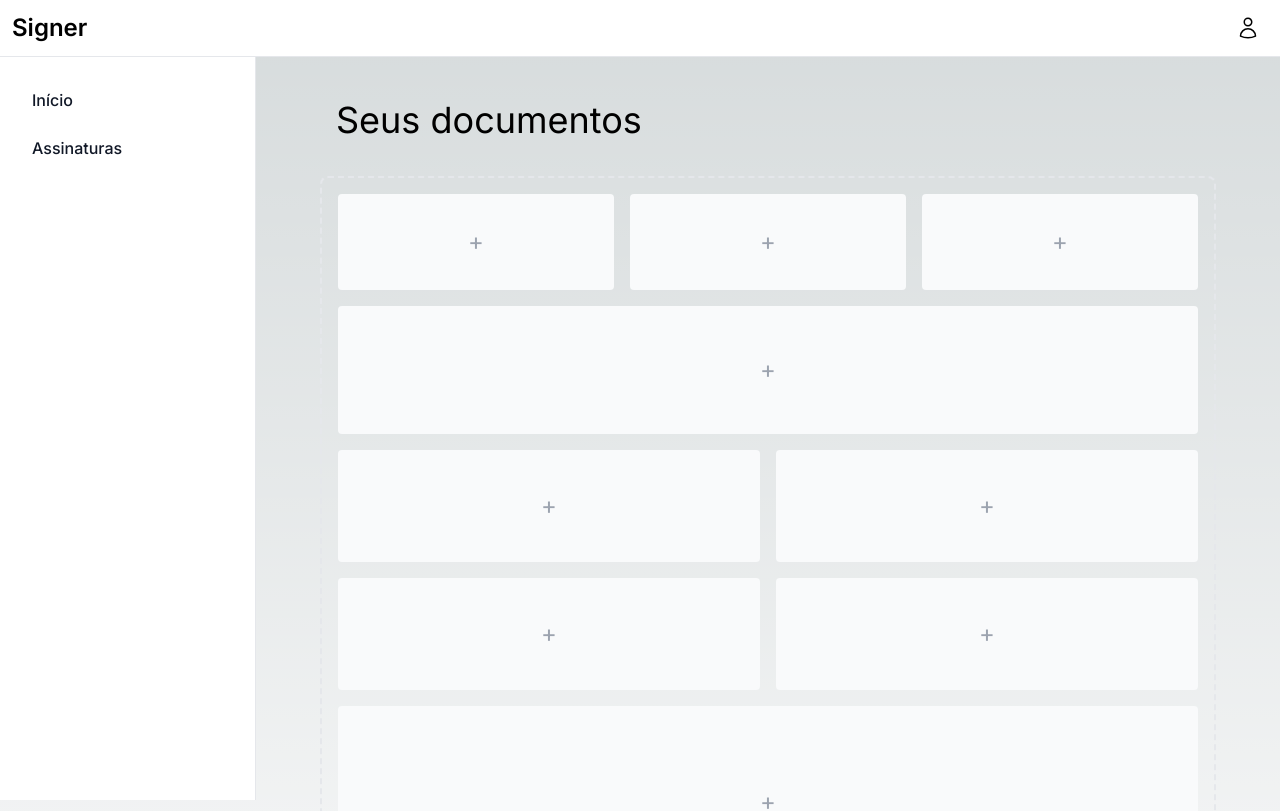
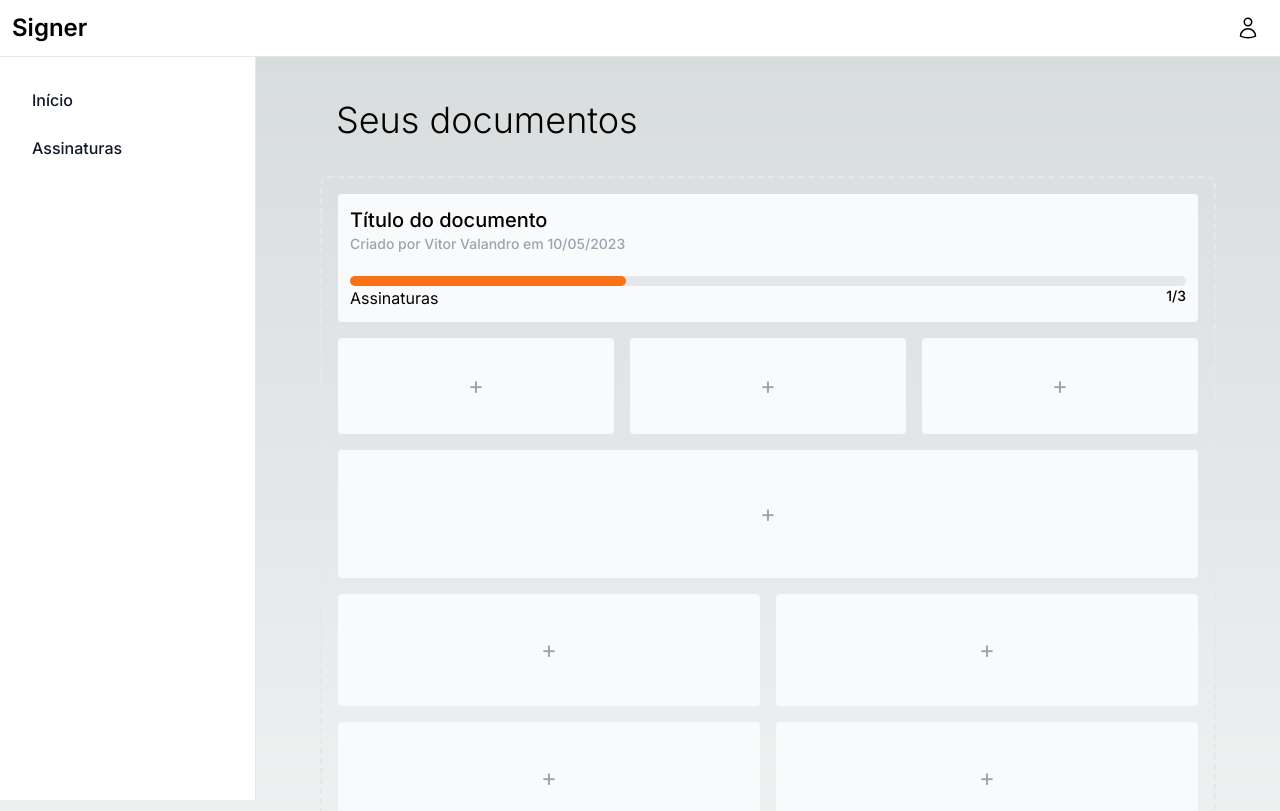
Before and after one commit to VitorValandro/digital-signer, a Next.js app in the folder web/: page / in a window 1280 px wide. Shown: the top 811 px of the page. Built offline with nearby package versions, Linux system fonts and the light colour scheme.

Commit message:
feature: start building the DocumentCard component

```diff
--- a/web/src/app/page.tsx
+++ b/web/src/app/page.tsx
@@ -1,3 +1,4 @@
+import DocumentCard from "@/components/DocumentCard";
 import Sidebar from "@/components/Sidebar";
 
 export default function Home() {
@@ -6,9 +7,10 @@ export default function Home() {
       <Sidebar />
       <div className="p-16 sm:ml-64">
         <div className="p-4 flex items-center mt-5">
-          <h1 className="text-4xl">Seus documentos</h1>
+          <h1 className="text-4xl font-light">Seus documentos</h1>
         </div>
         <div className="p-4 border-2 border-gray-200 border-dashed rounded-lg dark:border-gray-700 mt-5">
+          <DocumentCard progress={33} />
           <div className="grid grid-cols-3 gap-4 mb-4">
             <div className="flex items-center justify-center h-24 rounded bg-gray-50 dark:bg-gray-800">
               <p className="text-2xl text-gray-400 dark:text-gray-500">+</p>
--- /dev/null
+++ b/web/src/components/DocumentCard.tsx
@@ -0,0 +1,39 @@
+"use client";
+import {useEffect, useState} from "react";
+
+interface DocumentCardProps {
+  progress: number;
+}
+
+export default function DocumentCard({progress}: DocumentCardProps) {
+  const [width, setWidth] = useState(0);
+
+  useEffect(() => {
+    setWidth(progress);
+  }, [progress]);
+
+  return (
+    <div className="flex flex-col justify-between h-32 mb-4 rounded bg-gray-50 dark:bg-gray-800 p-3">
+      <div className="flex flex-col">
+        <h1 className="text-xl font-medium">Título do documento</h1>
+        <h3 className="text-sm text-gray-400 font-medium">
+          Criado por Vitor Valandro em 10/05/2023
+        </h3>
+      </div>
+      <div>
+        <div className="w-full bg-gray-200 rounded-full h-2.5 dark:bg-gray-700">
+          <div
+            className="w-0 transition-width duration-1000 ease-in-out bg-orange-500 h-2.5 rounded-full"
+            style={{width: `${width}%`}}
+          ></div>
+        </div>
+        <div className="flex justify-between">
+          <span className="text-base font-normal dark:text-white">
+            Assinaturas
+          </span>
+          <span className="text-sm font-medium dark:text-white">1/3</span>
+        </div>
+      </div>
+    </div>
+  );
+}
--- a/web/src/components/Sidebar.tsx
+++ b/web/src/components/Sidebar.tsx
@@ -2,7 +2,7 @@
 import {useState} from "react";
 
 export default function Sidebar() {
-  const [isSidebarOpen, setIsSidebarOpen] = useState(true);
+  const [isSidebarOpen, setIsSidebarOpen] = useState(false);
 
   const toggleSidebar = () => {
     setIsSidebarOpen(!isSidebarOpen);
```
